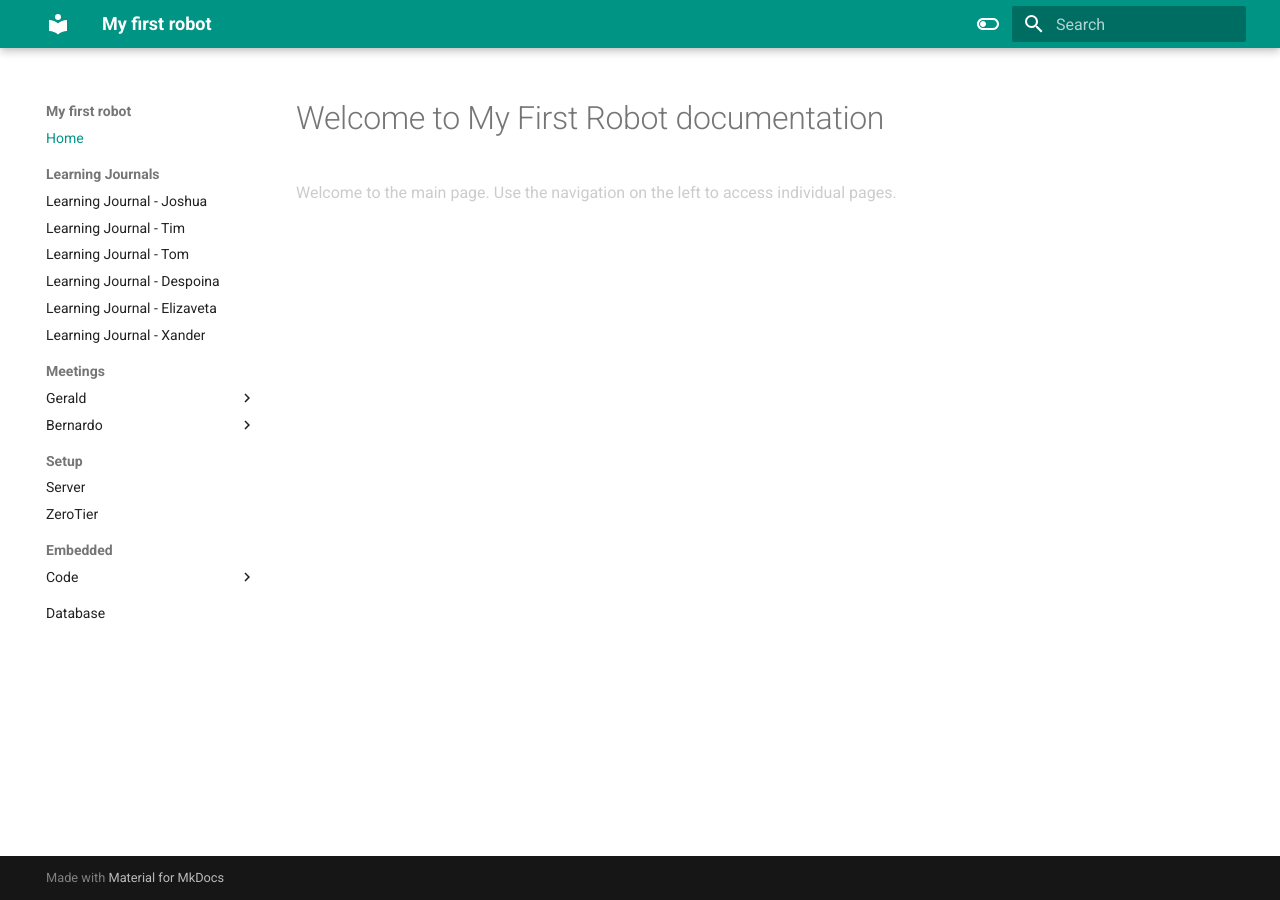
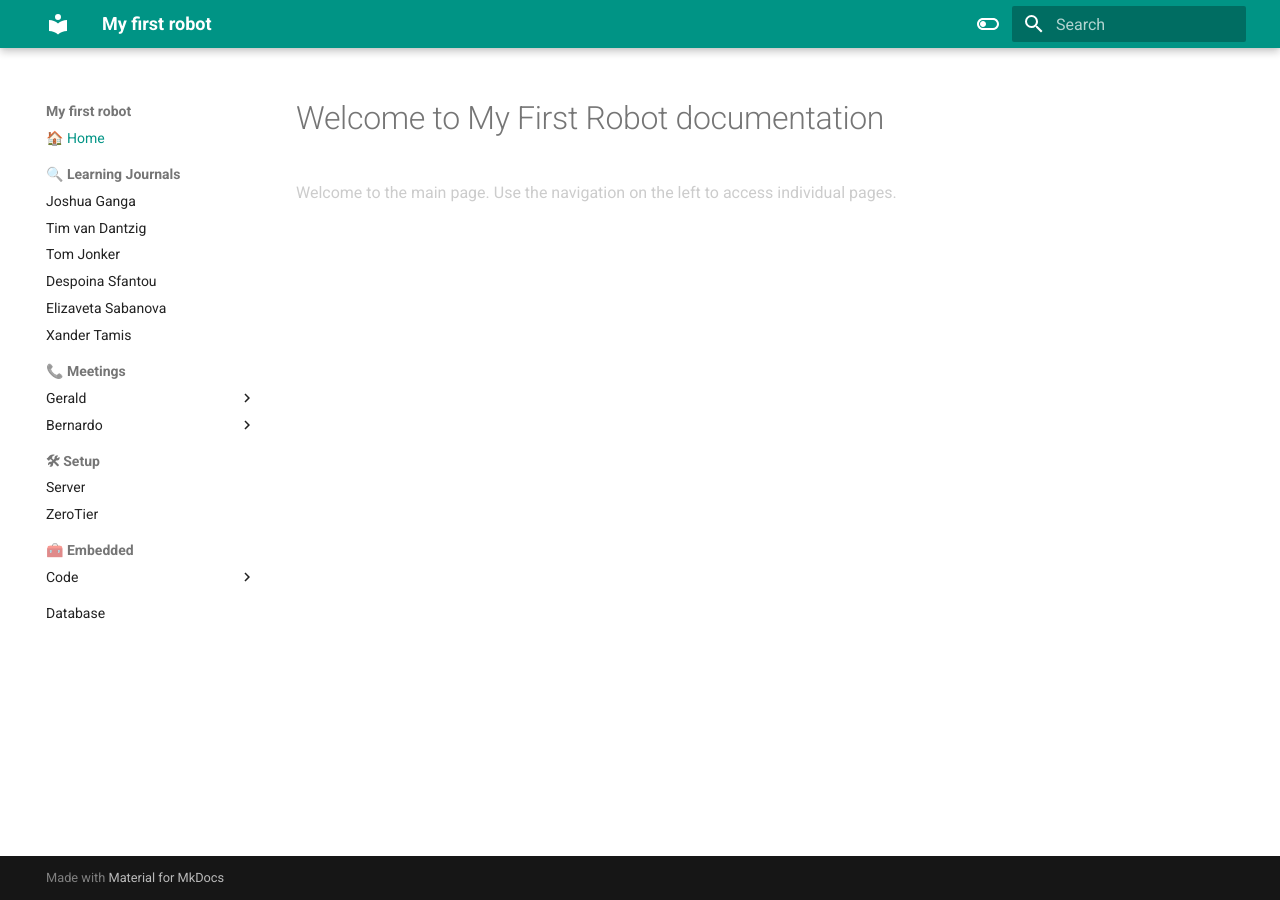
Before and after one commit to VioletHarmon2002/MyFirstRobot, an MkDocs documentation site: the page built from docs/index.md, in a window 1280 px wide. Built offline with MkDocs 1.6.1 and Material for MkDocs 9.7.7, drawn with Linux system fonts in a browser that asks for light colours.

Commit message:
Added little icons as prefixes

```diff
--- a/mkdocs.yml
+++ b/mkdocs.yml
@@ -25,27 +25,27 @@ theme:
       accent: lime
 
 nav:
-  - Home: index.md
-  - Learning Journals:
-      - Learning Journal - Joshua: Learning Journals/learning-journal-joshua.md
-      - Learning Journal - Tim: Learning Journals/learning-journal-tim.md
-      - Learning Journal - Tom: Learning Journals/learning-journal-tom.md
-      - Learning Journal - Despoina: Learning Journals/learning-journal-despoina.md
-      - Learning Journal - Elizaveta: Learning Journals/learning-journal-elizaveta.md
-      - Learning Journal - Xander: Learning Journals/learning-journal-xander.md
-  - Meetings:
+  - 🏠 Home: index.md
+  - 🔍 Learning Journals:
+      - Joshua Ganga: Learning Journals/learning-journal-joshua.md
+      - Tim van Dantzig: Learning Journals/learning-journal-tim.md
+      - Tom Jonker: Learning Journals/learning-journal-tom.md
+      - Despoina Sfantou: Learning Journals/learning-journal-despoina.md
+      - Elizaveta Sabanova: Learning Journals/learning-journal-elizaveta.md
+      - Xander Tamis: Learning Journals/learning-journal-xander.md
+  - 📞 Meetings:
       - Gerald:
           - 13 November: Meetings/Gerald/13-11-2024.md
           - 20 November: Meetings/Gerald/20-11-2024.md
       - Bernardo:
           - 22 November: Meetings/Bernardo/22-11-2024.md
-  - Setup:
+  - 🛠 Setup:
       - Server: Setup/server.md
       - ZeroTier: Setup/zerotier.md
-  - Embedded:
+  - 🧰 Embedded:
       - Code:
           - Movement: Embedded/Code/movement.md
-  - Database: database.md
+  -  Database: database.md
 
 
 markdown_extensions:
```
